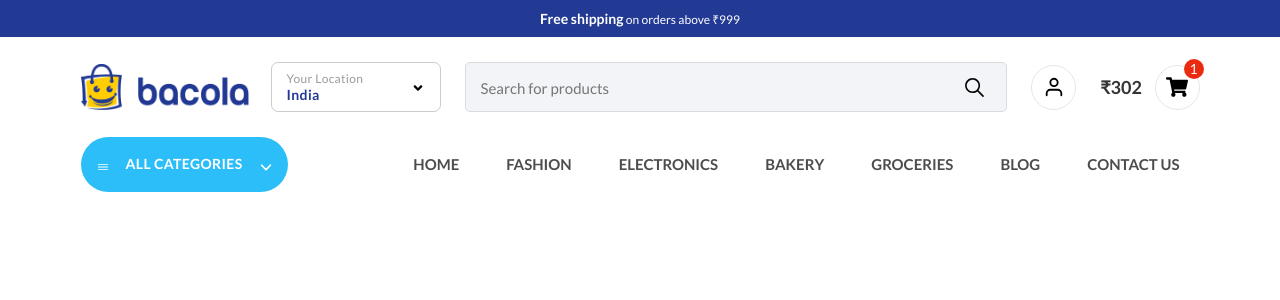
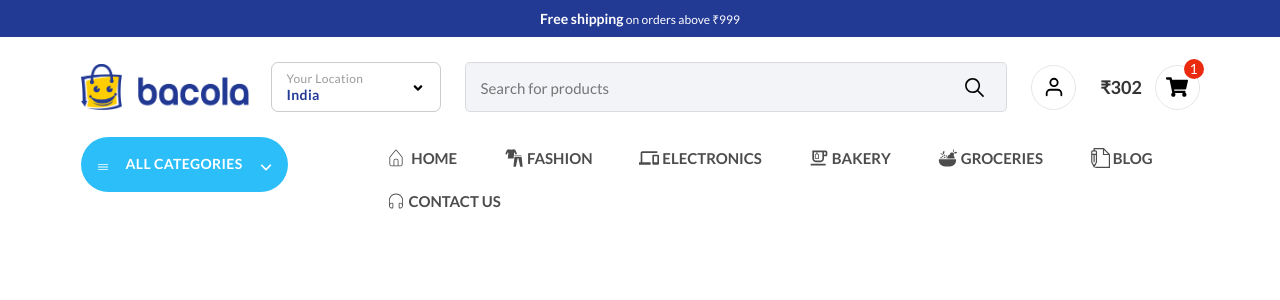
Before and after one commit to himanshu3232/DevCart, a React (Vite) app in the folder DevCart/: page / in a window 1280 px wide. Shown: the top 300 px of the page. Built offline with nearby package versions, Linux system fonts and the light colour scheme.

Commit message:
Added col nav

```diff
--- a/DevCart/src/components/nav/CategoriesCol.tsx
+++ b/DevCart/src/components/nav/CategoriesCol.tsx
@@ -1,30 +1,51 @@
 import { Link } from "react-router-dom";
+import { CiHome } from "react-icons/ci";
+import { GiClothes } from "react-icons/gi";
+import { MdPhonelink } from "react-icons/md";
+import { MdOutlineEmojiFoodBeverage } from "react-icons/md";
+import { GiFruitBowl } from "react-icons/gi";
+import { TfiWrite } from "react-icons/tfi";
+import { CiHeadphones } from "react-icons/ci";
 
 export default function CategoriesCol() {
   return (
     <>
       <div className="col-sm-9 nav2 d-flex align-items-center">
-        <ul style={{marginLeft: 'auto'}} className="list list-inline">
+        <ul style={{ marginLeft: "auto" }} className="list list-inline">
           <li className="list-inline-item">
-            <Link to={'/'}>Home</Link>
+            <Link to={"/"}>
+              <CiHome /> &nbsp; Home
+            </Link>
           </li>
           <li className="list-inline-item">
-            <Link to={'/fashion'}>Fashion</Link>
+            <Link to={"/fashion"}>
+              <GiClothes /> &nbsp;Fashion
+            </Link>
           </li>
           <li className="list-inline-item">
-            <Link to={'/electronics'}>Electronics</Link>
+            <Link to={"/electronics"}>
+              <MdPhonelink /> &nbsp;Electronics
+            </Link>
           </li>
           <li className="list-inline-item">
-            <Link to={'/bakery'}>Bakery</Link>
+            <Link to={"/bakery"}>
+              <MdOutlineEmojiFoodBeverage /> &nbsp;Bakery
+            </Link>
           </li>
           <li className="list-inline-item">
-            <Link to={'/groceries'}>Groceries</Link>
+            <Link to={"/groceries"}>
+              <GiFruitBowl /> &nbsp;Groceries
+            </Link>
           </li>
           <li className="list-inline-item">
-            <Link to={'/blog'}>Blog</Link>
+            <Link to={"/blog"}>
+              <TfiWrite /> &nbsp;Blog
+            </Link>
           </li>
           <li className="list-inline-item">
-            <Link to={'/contact-us'}>Contact Us</Link>
+            <Link to={"/contact-us"}>
+              <CiHeadphones /> &nbsp;Contact Us
+            </Link>
           </li>
         </ul>
       </div>
--- a/DevCart/src/index.css
+++ b/DevCart/src/index.css
@@ -185,3 +185,7 @@ nav .nav2 ul li a:hover{
   background: #f0faff;
   border-radius: 30px;
 }
+
+nav .nav2 ul li a svg{
+  font-size: 20px;
+}
```
